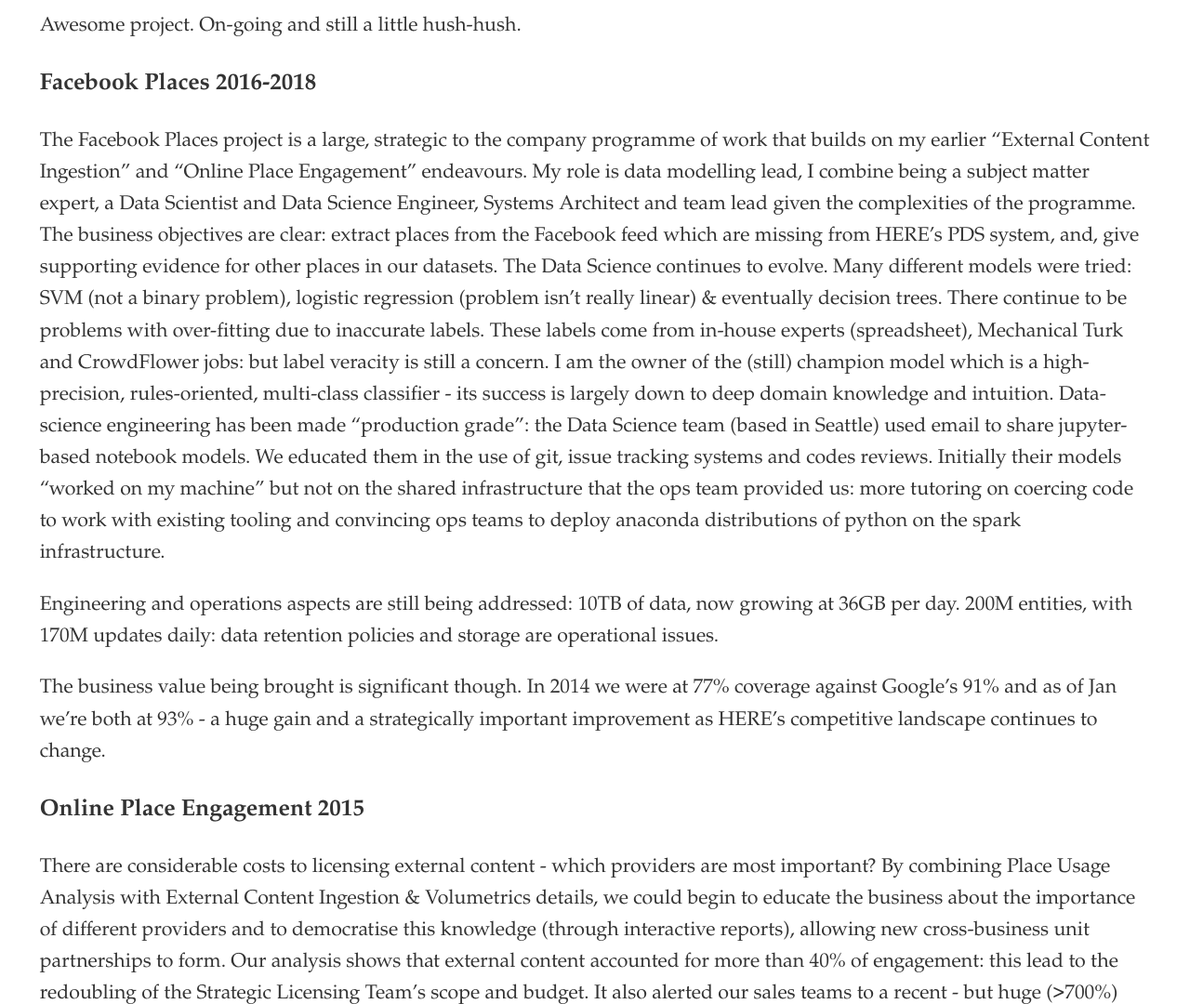
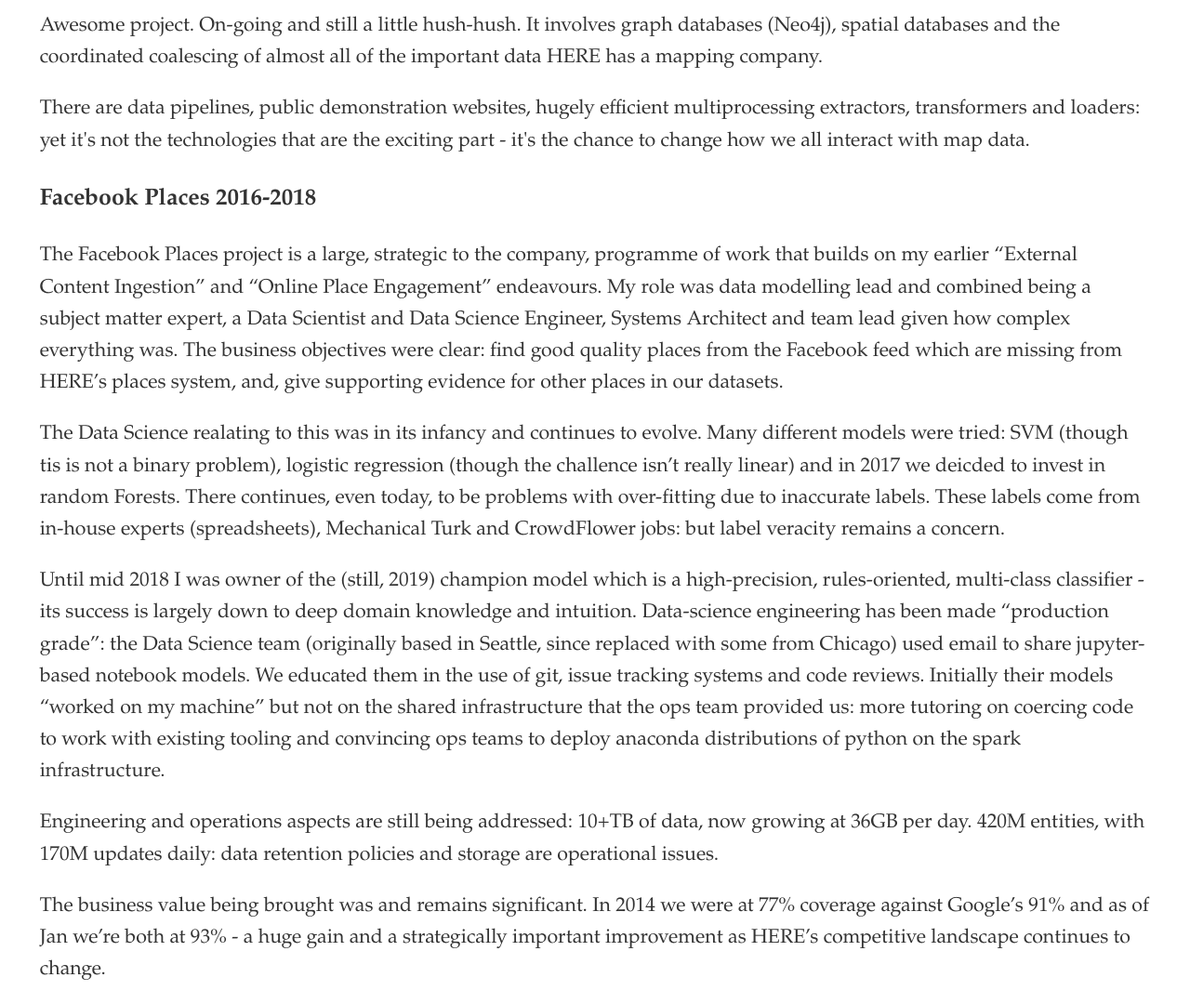
Before and after one commit to endafarrell/endafarrell.github.io, a plain HTML site: page resume/index.html in a window 1280 px wide. Shown: the part 1000-2080 px from the top of the page at 93% size. Drawn offline with Linux system fonts and the light colour scheme.

Commit message:
icons, updates

```diff
--- a/resume/index.html
+++ b/resume/index.html
@@ -13,7 +13,7 @@
 
         .lake { /* https://unsplash.com/photos/T7K4aEPoGGk */background-image: url("/theme/images/lake.jpg");}
         .office { /* https://unsplash.com/photos/dZxQn4VEv2M */background-image: url("/theme/images/office.jpg");}
-        .gist { /* https://unsplash.com/photos/ieic5Tq8YMk */background-image: url("/theme/images/gist.jpg");}
+        .gist { /* https://unsplash.com/photos/IGFaSal4jmQ */background-image: url("/theme/images/gist.jpg");}
 
         #top {height: 100%;background-position: center;background-repeat: no-repeat;background-size: cover;}
 
@@ -36,6 +36,8 @@
 
         section div.section {padding: 2em;}
         pre.literal-block, div.highlight > pre {font-family: Consolas, monaco, monospace;font-size: smaller;line-height: 1.2;background-color: #dfdfdf;padding: 1em;}
+        div.figure.align-left {float: left; margin: 0 1em 0 0;}
+
 
         footer {background-color: #333;color: white;bottom: 0;padding: 2em;}
         footer > p {padding: 2em;margin-bottom: 0;text-align: center;}
@@ -63,31 +65,35 @@
   <div class="section">
     <h2 id="senior software architect, principal engineer. here berlin. 2010-present">Senior Software Architect, Principal Engineer. HERE Berlin. 2010-present</h2>
 <h3 id="location graph 2018-">Location Graph 2018-</h3>
-<p>Awesome project. On-going and still a little hush-hush. </p>
+<p>Awesome project. On-going and still a little hush-hush. It involves graph databases (Neo4j), spatial databases and the
+coordinated coalescing of almost all of the important data HERE has a mapping company. </p>
+<p>There are data pipelines, public demonstration websites, hugely efficient multiprocessing extractors, transformers and
+loaders: yet it's not the technologies that are the exciting part - it's the chance to change how we all interact with
+map data.</p>
 <h3 id="facebook places 2016-2018">Facebook Places 2016-2018</h3>
-<p>The Facebook Places project is a large, strategic to the company programme of work that builds on my
-earlier &ldquo;External Content Ingestion&rdquo; and &ldquo;Online Place Engagement&rdquo; endeavours. My role is data
-modelling lead, I combine being a subject matter expert, a Data Scientist and Data Science Engineer,
-Systems Architect and team lead given the complexities of the programme. The business objectives are
-clear: extract places from the Facebook feed which are missing from HERE&rsquo;s PDS system, and, give
-supporting evidence for other places in our datasets. The Data Science continues to evolve. Many
-different models were tried: SVM (not a binary problem), logistic regression (problem isn&rsquo;t really
-linear) &amp; eventually decision trees. There continue to be problems with over-fitting due to
-inaccurate labels. These labels come from in-house experts (spreadsheet), Mechanical Turk and
-CrowdFlower jobs: but label veracity is still a concern. I am the owner of the (still) champion
-model which is a high-precision, rules-oriented, multi-class classifier - its success is largely
-down to deep domain knowledge and intuition. Data-science engineering has been made &ldquo;production
-grade&rdquo;: the Data Science team (based in Seattle) used email to share jupyter-based notebook models.
-We educated them in the use of git, issue tracking systems and codes reviews. Initially their models
-&ldquo;worked on my machine&rdquo; but not on the shared infrastructure that the ops team provided us: more
-tutoring on coercing code to work with existing tooling and convincing ops teams to deploy anaconda
+<p>The Facebook Places project is a large, strategic to the company, programme of work that builds on my
+earlier &ldquo;External Content Ingestion&rdquo; and &ldquo;Online Place Engagement&rdquo; endeavours. My role was data
+modelling lead and combined being a subject matter expert, a Data Scientist and Data Science Engineer,
+Systems Architect and team lead given how complex everything was. The business objectives were
+clear: find good quality places from the Facebook feed which are missing from HERE&rsquo;s places system, and, give
+supporting evidence for other places in our datasets. </p>
+<p>The Data Science realating to this was in its infancy and continues to evolve. Many different models were tried: SVM
+(though tis is not a binary problem), logistic regression (though the challence isn&rsquo;t really linear) and in 2017 we
+deicded to invest in random Forests. There continues, even today, to be problems with over-fitting due to inaccurate
+labels. These labels come from in-house experts (spreadsheets), Mechanical Turk and CrowdFlower jobs: but label veracity
+remains a concern. </p>
+<p>Until mid 2018 I was  owner of the (still, 2019) champion model which is a high-precision, rules-oriented, multi-class
+classifier - its success is largely down to deep domain knowledge and intuition. Data-science engineering has been made
+&ldquo;production grade&rdquo;: the Data Science team (originally based in Seattle, since replaced with some from Chicago) used
+email to share jupyter-based notebook models. We educated them in the use of git, issue tracking systems and code
+reviews. Initially their models &ldquo;worked on my machine&rdquo; but not on the shared infrastructure that the ops team provided
+us: more tutoring on coercing code to work with existing tooling and convincing ops teams to deploy anaconda
 distributions of python on the spark infrastructure.</p>
-<p>Engineering and operations aspects are still being addressed: 10TB of data, now growing at 36GB per
-day. 200M entities, with 170M updates daily: data retention policies and storage are operational
-issues.</p>
-<p>The business value being brought is significant though. In 2014 we were at 77% coverage against
-Google&rsquo;s 91% and as of Jan we&rsquo;re both at 93% - a huge gain and a strategically important improvement
-as HERE&rsquo;s competitive landscape continues to change.</p>
+<p>Engineering and operations aspects are still being addressed: 10+TB of data, now growing at 36GB per day. 420M entities,
+with 170M updates daily: data retention policies and storage are operational issues.</p>
+<p>The business value being brought was and remains significant. In 2014 we were at 77% coverage against Google&rsquo;s 91% and
+as of Jan we&rsquo;re both at 93% - a huge gain and a strategically important improvement as HERE&rsquo;s competitive landscape
+continues to change.</p>
 <h3 id="online place engagement 2015">Online Place Engagement 2015</h3>
 <p>There are considerable costs to licensing external content - which providers are most important? By
 combining Place Usage Analysis with External Content Ingestion &amp; Volumetrics details, we could begin
@@ -198,7 +204,6 @@ business change needed to make them successful.</p>
             site is hosted on github.io and your requests for these pages will end up in their servers and therefore
             their logs. </p>
         <p class="small">&copy; 2009-2019 Enda Farrell.</p>
-
     </div>
 </footer>
 </body>
```
Also changed, not shown: about/index.html (+3 -2 lines), in-depth/bluetooth-tether-edison/index.html (+3 -2 lines), in-depth/diabetes/index.html (+3 -2 lines), in-depth/gerrit-survival-guide/index.html (+3 -2 lines), index.html (+3 -2 lines), index/index.html (+3 -2 lines), know-how/index.html (+75 -7 lines), images/2018/fish-shell.png (added), images/2018/git.png (added), images/2018/intel-edison.png (added), images/2019/Chrome.png (added).
